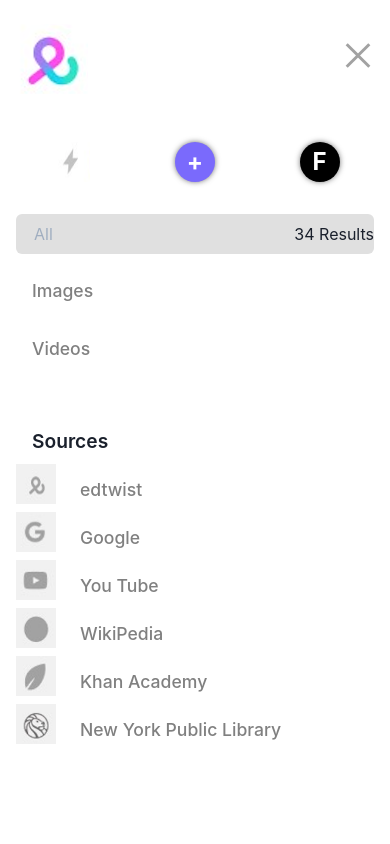
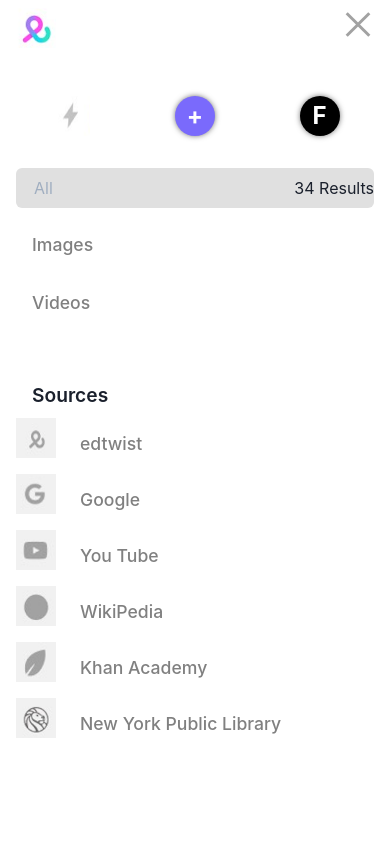
Before and after one commit to KingAbesh/cline, a React (Create React App) app: page /dashboard in a window 390 px wide. Both pictures are taken after a click on the element 366 px from the left and 40 px from the top of the page. Shown: the top 844 px of the page. Built offline with nearby package versions, Linux system fonts and the light colour scheme.

Commit message:
feat: fix responsiveness on safari

```diff
--- a/src/components/cards/comment.jsx
+++ b/src/components/cards/comment.jsx
@@ -15,15 +15,15 @@
       py={8}
     >
       <Flex align="center">
-        <Image src={src} alt={alt} w="70px" h="70px" />
-        <Text color="grey" textAlign="start" fontSize="1.1rem" ml={4}>
+        <Image src={src} alt={alt} w={{ base: "40px", md: "70px" }} h={{ base: "40px", md: "70px" }} />
+        <Text color="grey" textAlign="start" fontSize={{ base: '0.9rem', md: '1.1rem' }} ml={4}>
           {heading}
         </Text>
       </Flex>
       <Flex flexDir="column">
         <Text
           fontWeight="700"
-          fontSize="1.4rem"
+          fontSize={{ base: '1.2rem', md: '1.4rem' }}
           textAlign="start"
           my={4}
         >
@@ -32,7 +32,7 @@
         <Text
           color="grey"
           textAlign="start"
-          fontSize="1.1rem"
+          fontSize={{ base: '0.9rem', md: '1.1rem' }}
           lineHeight="40px"
           wordBreak="break-word"
         >
@@ -40,7 +40,7 @@
         </Text>
       </Flex>
       <Flex align="center" mt={2}>
-        <Link to="!#" color="cline.purple" opacity="0.8">
+        <Link to="!#" color="cline.purple" opacity="0.8" fontSize={{ base: '0.9rem', md: '1.1rem' }}>
           Repost
         </Link>
         <Text
@@ -51,7 +51,7 @@
         >
           &bull;
         </Text>
-        <Link to="!#" color="cline.purple" opacity="0.8">
+        <Link to="!#" color="cline.purple" opacity="0.8" fontSize={{ base: '0.9rem', md: '1.1rem' }}>
           Share
         </Link>
       </Flex>
--- a/src/components/cards/search.jsx
+++ b/src/components/cards/search.jsx
@@ -9,21 +9,26 @@
     <Flex
       bgColor="#FFFFFF"
       borderRadius="10px"
-      borderColor='cline.purple'
-      borderWidth={clicked ? "2px" : ""}
+      borderColor="cline.purple"
+      borderWidth={clicked ? '2px' : ''}
       h={{ base: '50%', lg: 'auto' }}
       flex={1}
       mb={4}
-      px={2}
+      px={{ base: 0, md: 2 }}
       py={4}
       onClick={() => setClicked(clicked => !clicked)}
     >
       <Flex flexDir="column" flex="1" justify="center" px={4}>
         <Flex flexDir="column">
-          <Text fontWeight="bold" fontSize="1.2rem" textAlign="start" mb={4}>
+          <Text
+            fontWeight="bold"
+            fontSize={{ base: '1rem', md: '1.2rem' }}
+            textAlign="start"
+            mb={4}
+          >
             Search
           </Text>
-          <Text color="grey" textAlign="start" fontSize="1.1rem" mb={4}>
+          <Text color="grey" textAlign="start" fontSize={{ base: '0.9rem', md: '1.1rem' }} mb={4}>
             Your home base for all your resources
           </Text>
         </Flex>
@@ -41,10 +46,11 @@
               outline: 'none',
             }}
             _focus={{ outline: 'none' }}
+            fontSize={{ base: '0.9rem', md: '1.1rem' }}
           >
             Tour
           </Button>
-          <Link to="!#" color="cline.purple" opacity="0.8">
+          <Link to="!#" color="cline.purple" opacity="0.8" fontSize={{ base: '0.9rem', md: '1.1rem' }}>
             Got it
           </Link>
         </Flex>
--- a/src/components/cards/youtube.jsx
+++ b/src/components/cards/youtube.jsx
@@ -14,8 +14,8 @@
       justify="space-between"
     >
       <Flex align="center" px={4} py={4}>
-        <Image src={src} alt={alt} w="70px" h="70px" />
-        <Text color="grey" textAlign="start" fontSize="1.1rem" ml={2}>
+        <Image src={src} alt={alt} w={{ base: "40px", md: "70px" }} h={{ base: "40px", md: "70px" }} />
+        <Text color="grey" textAlign="start" fontSize={{ base: '0.9rem', md: '1.1rem' }} ml={2}>
           {heading}
         </Text>
       </Flex>
--- a/src/components/content/content.jsx
+++ b/src/components/content/content.jsx
@@ -22,7 +22,7 @@
       >
         <Search />
         <Comment
-          flex={{ base: 1, md: 3 }}
+          flex={3}
           src={nypl}
           alt="search"
           heading="New York Public Library"
--- a/src/components/mobile-nav/MobileNav.jsx
+++ b/src/components/mobile-nav/MobileNav.jsx
@@ -30,7 +30,7 @@
       d={mobileNavOpen ? 'block' : 'none'}
     >
       <Container>
-        <Flex mb="3rem" justify="space-between" align="center" mt={6}>
+        <Flex mb="3rem" justify="space-between" align="center" mt={2}>
           <Link
             href="#!"
             _hover={{ textDecoration: 'none' }}
@@ -39,6 +39,8 @@
             <Image
               _hover={{ transform: 'scale(1.1)' }}
               transition=".3s ease-out"
+              w="40px"
+              h="40px"
               alt="Logo"
               src={edtwist}
             />
@@ -68,11 +70,12 @@
         </Flex>
 
         <Flex
-          fontFamily="inter"
           alignItems="flex-start"
           justifyContent="space-between"
           flexDir="column"
-          height="60vh"
+          h="auto"
+          mb={4}
+        //   height="60vh"
         >
           <Flex justify="space-around" align="center" flex="1" w="100%" mb={8}>
             <Image src={thunder} alt="edtwist" h="40px" w="40px" />
@@ -104,7 +107,7 @@
           </Text>
           {navItems.map((item, index) => {
             return (
-              <Flex align="flex-end" mt={2} key={index}>
+              <Flex align="flex-end" my={2} key={index}>
                 <Image
                   src={item.icon}
                   alt={item.title}
```
Also changed, not shown: 1 other file (tests, documents, lock files or other folders).
